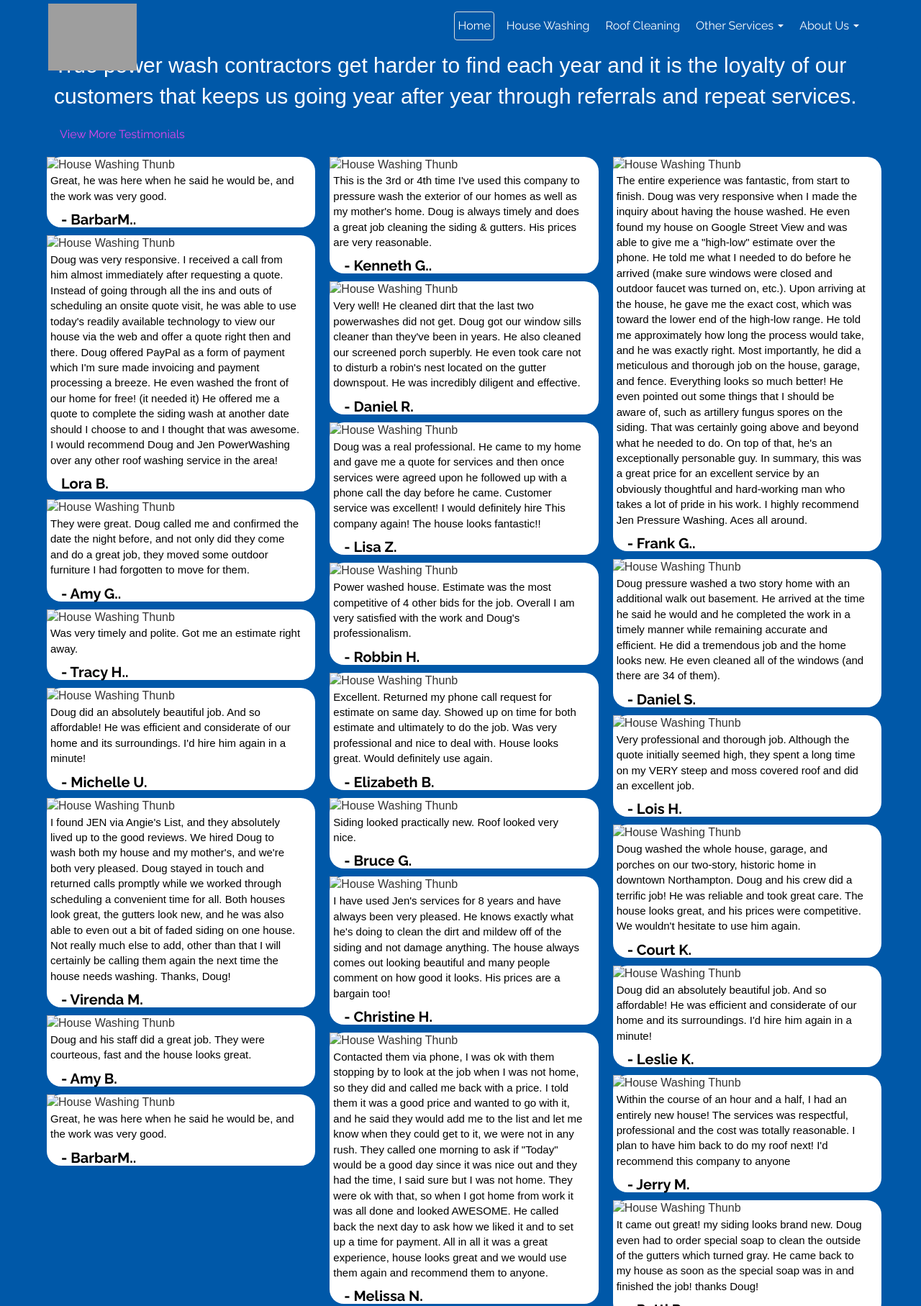
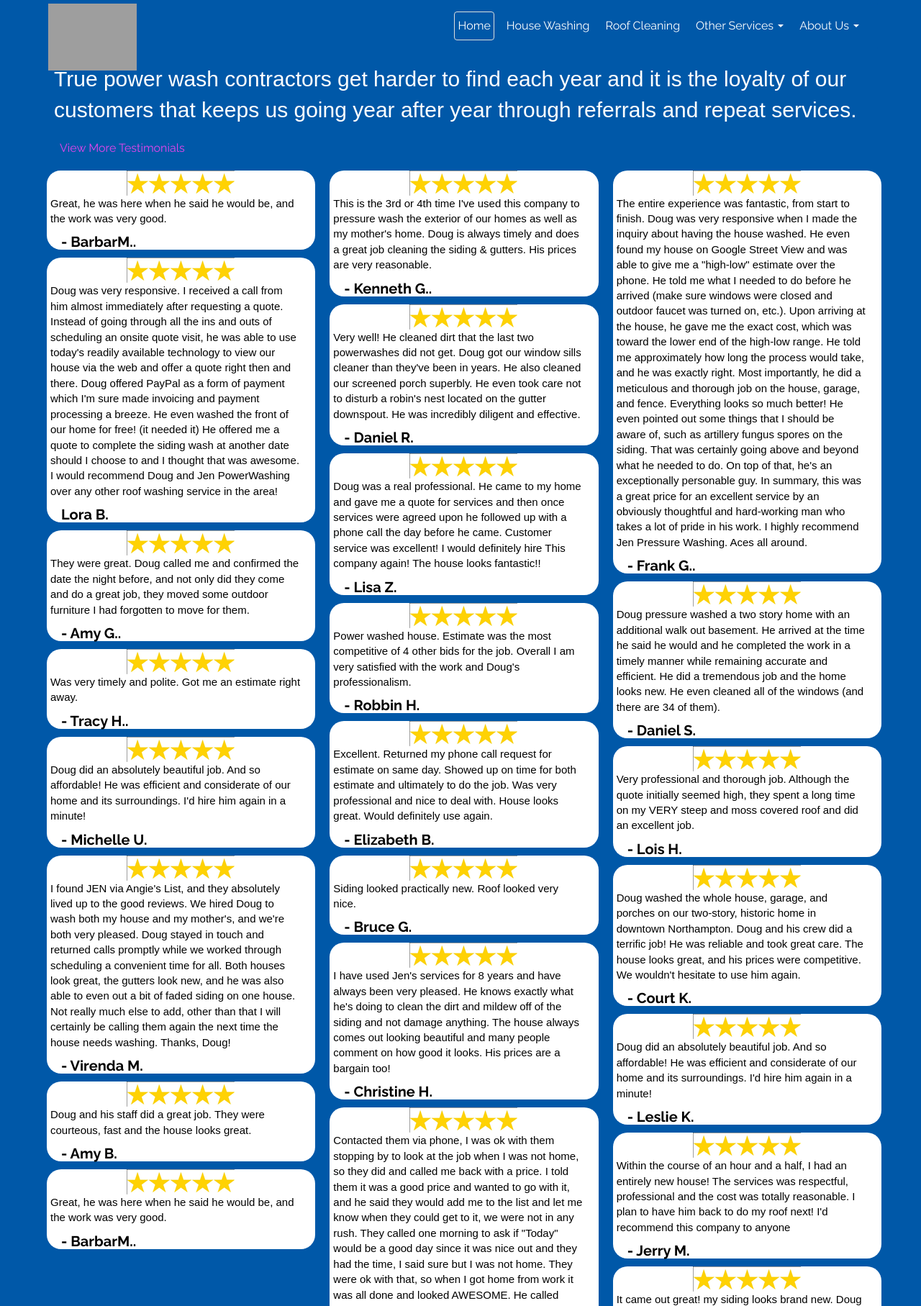
Before and after one commit to jenpwr11/jenpwr11.github.io, a plain HTML site: page reviews.html in a window 1280 px wide. Shown: the part 7-1822 px from the top of the page at 72% size. Drawn offline with nearby package versions, Linux system fonts and the light colour scheme; some packages are replaced by stand-ins of ours; files that its build step writes are made by us from their sources; grey boxes are pictures that could not be loaded.

Commit message:
Add files via upload

```diff
--- a/reviews.html
+++ b/reviews.html
@@ -19,7 +19,7 @@
     </head>
     <body style="height:2840px;max-height:4021px;background-color:#0058a8;">
         <div class="container nav">
-            <nav class="navbar navbar-default">
+            <nav class="navbar navbar-default" style="margin-bottom: 20px;">
                 <div class="navbar-header">
                     <button type="button" class="navbar-toggle collapsed" data-toggle="collapse" data-target="#navbar" aria-expanded="false" aria-controls="navbar">
                         <span class="sr-only">Toggle navigation</span>
@@ -98,13 +98,13 @@
         <div class="container">
             <div class="row">
                 <div class="col-md-4">
-                    <div class="testimonials-inner-section text-center">
-                        <img class="img-responsive" alt="House Washing Thunb" src="assets/img/five-star-rating%20(600%20x%20140).png">
-                        <p>Great, he was here when he said he would be, and the work was very good.</p>
+                    <div class="testimonials-inner-section text-center" style="border-top-left-radius: 19px;">
+                        <img class="img-responsive" alt="House Washing Thunb" src="assets/img/five-star-reviews.png">
+                        <p style="color: #000000;">Great, he was here when he said he would be, and the work was very good.</p>
                         <h4>- BarbarM..</h4>
                     </div>
                     <div class="testimonials-inner-section text-center">
-                        <img class="img-responsive" alt="House Washing Thunb" src="assets/img/five-star-rating%20(600%20x%20140).png">
+                        <img class="img-responsive" alt="House Washing Thunb" src="assets/img/five-star-reviews.png">
                         <p>Doug was very responsive.
 I received a call from him almost immediately after requesting a quote. Instead of going through all the ins and outs of scheduling an onsite quote visit, he was able to use today's readily available technology to view our house via the web and offer a quote right then and there.
 Doug offered PayPal as a form of payment which I'm sure made invoicing and payment processing a breeze.
@@ -114,123 +114,123 @@ I would recommend Doug and Jen PowerWashing over any other roof washing service
                         <h4>Lora B.</h4>
                     </div>
                     <div class="testimonials-inner-section text-center">
-                        <img class="img-responsive" alt="House Washing Thunb" src="assets/img/five-star-rating%20(600%20x%20140).png">
+                        <img class="img-responsive" alt="House Washing Thunb" src="assets/img/five-star-reviews.png">
                         <p>They were great. Doug called me and confirmed the date the night before, and not only did they come and do a great job, they moved some outdoor furniture I had forgotten to move for them.</p>
                         <h4>- Amy G..</h4>
                     </div>
                     <div class="testimonials-inner-section text-center">
-                        <img class="img-responsive" alt="House Washing Thunb" src="assets/img/five-star-rating%20(600%20x%20140).png">
+                        <img class="img-responsive" alt="House Washing Thunb" src="assets/img/five-star-reviews.png">
                         <p>Was very timely and polite. Got me an estimate right away.</p>
                         <h4>- Tracy H..</h4>
                     </div>
                     <div class="testimonials-inner-section text-center">
-                        <img class="img-responsive" alt="House Washing Thunb" src="assets/img/five-star-rating%20(600%20x%20140).png">
+                        <img class="img-responsive" alt="House Washing Thunb" src="assets/img/five-star-reviews.png">
                         <p>Doug did an absolutely beautiful job. And so affordable! He was efficient and considerate of our home and its surroundings. I'd hire him again in a minute!</p>
                         <h4>- Michelle U.</h4>
                     </div>
                     <div class="testimonials-inner-section text-center">
-                        <img class="img-responsive" alt="House Washing Thunb" src="assets/img/five-star-rating%20(600%20x%20140).png">
+                        <img class="img-responsive" alt="House Washing Thunb" src="assets/img/five-star-reviews.png">
                         <p>I found JEN via Angie's List, and they absolutely lived up to the good reviews. We hired Doug to wash both my house and my mother's, and we're both very pleased. Doug stayed in touch and returned calls promptly while we worked through scheduling a convenient time for all. Both houses look great, the gutters look new, and he was also able to even out a bit of faded siding on one house.
 Not really much else to add, other than that I will certainly be calling them again the next time the house needs washing. Thanks, Doug!</p>
                         <h4>- Virenda M.</h4>
                     </div>
                     <div class="testimonials-inner-section text-center">
-                        <img class="img-responsive" alt="House Washing Thunb" src="assets/img/five-star-rating%20(600%20x%20140).png">
+                        <img class="img-responsive" alt="House Washing Thunb" src="assets/img/five-star-reviews.png">
                         <p>Doug and his staff did a great job.  They were courteous, fast and the house looks great.</p>
                         <h4>- Amy B.</h4>
                     </div>
                     <div class="testimonials-inner-section text-center">
-                        <img class="img-responsive" alt="House Washing Thunb" src="assets/img/five-star-rating%20(600%20x%20140).png">
+                        <img class="img-responsive" alt="House Washing Thunb" src="assets/img/five-star-reviews.png">
                         <p>Great, he was here when he said he would be, and the work was very good.</p>
                         <h4>- BarbarM..</h4>
                     </div>
                 </div>
                 <div class="col-md-4">
                     <div class="testimonials-inner-section text-center">
-                        <img class="img-responsive" alt="House Washing Thunb" src="assets/img/five-star-rating%20(600%20x%20140).png">
+                        <img class="img-responsive" alt="House Washing Thunb" src="assets/img/five-star-reviews.png">
                         <p>This is the 3rd or 4th time I've used this company to pressure wash the exterior of our homes as well
 as my mother's home. Doug is always timely and does a great job cleaning the siding & gutters. His
 prices are very reasonable.</p>
                         <h4>- Kenneth G..</h4>
                     </div>
                     <div class="testimonials-inner-section text-center">
-                        <img class="img-responsive" alt="House Washing Thunb" src="assets/img/five-star-rating%20(600%20x%20140).png">
+                        <img class="img-responsive" alt="House Washing Thunb" src="assets/img/five-star-reviews.png">
                         <p>Very well! He cleaned dirt that the last two powerwashes did not get. Doug got our window sills cleaner than they've been in years. He also cleaned our screened porch superbly. He even took care not to disturb a robin's nest located on the gutter downspout. He was incredibly diligent and effective.</p>
                         <h4>- Daniel R.</h4>
                     </div>
                     <div class="testimonials-inner-section text-center">
-                        <img class="img-responsive" alt="House Washing Thunb" src="assets/img/five-star-rating%20(600%20x%20140).png">
+                        <img class="img-responsive" alt="House Washing Thunb" src="assets/img/five-star-reviews.png">
                         <p>Doug was a real professional. He came to my home and gave me a quote for services and then once services were agreed upon he followed up with a phone call the day before he came. Customer service was excellent! I would definitely hire This company again! The house looks fantastic!!</p>
                         <h4>- Lisa Z.</h4>
                     </div>
                     <div class="testimonials-inner-section text-center">
-                        <img class="img-responsive" alt="House Washing Thunb" src="assets/img/five-star-rating%20(600%20x%20140).png">
+                        <img class="img-responsive" alt="House Washing Thunb" src="assets/img/five-star-reviews.png">
                         <p>Power washed house. Estimate was the most competitive of 4 other bids for the job. Overall I am very satisfied with the work and Doug's professionalism.</p>
                         <h4>- Robbin H.</h4>
                     </div>
                     <div class="testimonials-inner-section text-center">
-                        <img class="img-responsive" alt="House Washing Thunb" src="assets/img/five-star-rating%20(600%20x%20140).png">
+                        <img class="img-responsive" alt="House Washing Thunb" src="assets/img/five-star-reviews.png">
                         <p>Excellent. Returned my phone call request for estimate on same day.  Showed up on time for both estimate and ultimately to do the job.  Was very professional and nice to deal with.  House looks great.  Would definitely use again.</p>
                         <h4>- Elizabeth B.</h4>
                     </div>
                     <div class="testimonials-inner-section text-center">
-                        <img class="img-responsive" alt="House Washing Thunb" src="assets/img/five-star-rating%20(600%20x%20140).png">
+                        <img class="img-responsive" alt="House Washing Thunb" src="assets/img/five-star-reviews.png">
                         <p>Siding looked practically new.  Roof looked very nice.</p>
                         <h4>- Bruce G.</h4>
                     </div>
                     <div class="testimonials-inner-section text-center">
-                        <img class="img-responsive" alt="House Washing Thunb" src="assets/img/five-star-rating%20(600%20x%20140).png">
+                        <img class="img-responsive" alt="House Washing Thunb" src="assets/img/five-star-reviews.png">
                         <p>I have used Jen's services for 8 years and have always been very pleased. He knows exactly what he's doing to clean the dirt and mildew off of the siding and not damage anything. The house always comes out looking beautiful and many people comment on how good it looks. His prices are a bargain too!</p>
                         <h4>- Christine H.</h4>
                     </div>
                     <div class="testimonials-inner-section text-center">
-                        <img class="img-responsive" alt="House Washing Thunb" src="assets/img/five-star-rating%20(600%20x%20140).png">
+                        <img class="img-responsive" alt="House Washing Thunb" src="assets/img/five-star-reviews.png">
                         <p>Contacted them via phone, I was ok with them stopping by to look at the job when I was not home, so they did and called me back with a price. I told them it was a good price and wanted to go with it, and he said they would add me to the list and let me know when they could get to it, we were not in any rush. They called one morning to ask if "Today" would be a good day since it was nice out and they had the time, I said sure but I was not home. They were ok with that, so when I got home from work it was all done and looked AWESOME. He called back the next day to ask how we liked it and to set up a time for payment. All in all it was a great experience, house looks great and we would use them again and recommend them to anyone.</p>
                         <h4>- Melissa N.</h4>
                     </div>
                 </div>
                 <div class="col-md-4">
-                    <div class="testimonials-inner-section text-center">
-                        <img class="img-responsive" alt="House Washing Thunb" src="assets/img/five-star-rating%20(600%20x%20140).png">
-                        <p>The entire experience was fantastic, from start to finish.  Doug was very responsive when I made the inquiry about having the house washed.  He even found my house on Google Street View and was able to give me a "high-low" estimate over the phone.  He told me what I needed to do before he arrived (make sure windows were closed and outdoor faucet was turned on, etc.).  Upon arriving at the house, he gave me the exact cost, which was toward the lower end of the high-low range.  He told me approximately how long the process would take, and he was exactly right.  Most importantly, he did a meticulous and thorough job on the house, garage, and fence.  Everything looks so much better!  He even pointed out some things that I should be aware of, such as artillery fungus spores on the siding.  That was certainly going above and beyond what he needed to do.  On top of that, he's an exceptionally personable guy.  In summary, this was a great price for an excellent service by an obviously thoughtful and hard-working man who takes a lot of pride in his work.  I highly recommend Jen Pressure Washing.  Aces all around.</p>
+                    <div class="testimonials-inner-section text-center" style="border-radius: 20px;">
+                        <img class="img-responsive" alt="House Washing Thunb" src="assets/img/five-star-reviews.png">
+                        <p style="border-top-left-radius: 0px;">The entire experience was fantastic, from start to finish.  Doug was very responsive when I made the inquiry about having the house washed.  He even found my house on Google Street View and was able to give me a "high-low" estimate over the phone.  He told me what I needed to do before he arrived (make sure windows were closed and outdoor faucet was turned on, etc.).  Upon arriving at the house, he gave me the exact cost, which was toward the lower end of the high-low range.  He told me approximately how long the process would take, and he was exactly right.  Most importantly, he did a meticulous and thorough job on the house, garage, and fence.  Everything looks so much better!  He even pointed out some things that I should be aware of, such as artillery fungus spores on the siding.  That was certainly going above and beyond what he needed to do.  On top of that, he's an exceptionally personable guy.  In summary, this was a great price for an excellent service by an obviously thoughtful and hard-working man who takes a lot of pride in his work.  I highly recommend Jen Pressure Washing.  Aces all around.</p>
                         <h4>- Frank G..</h4>
                     </div>
                     <div class="testimonials-inner-section text-center">
-                        <img class="img-responsive" alt="House Washing Thunb" src="assets/img/five-star-rating%20(600%20x%20140).png">
+                        <img class="img-responsive" alt="House Washing Thunb" src="assets/img/five-star-reviews.png">
                         <p>Doug pressure washed a two story home with an additional walk out basement. He arrived at the
 time he said he would and he completed the work in a timely manner while remaining accurate and
 efficient. He did a tremendous job and the home looks new. He even cleaned all of the windows (and there are 34 of them).</p>
                         <h4>- Daniel S.</h4>
                     </div>
                     <div class="testimonials-inner-section text-center">
-                        <img class="img-responsive" alt="House Washing Thunb" src="assets/img/five-star-rating%20(600%20x%20140).png">
+                        <img class="img-responsive" alt="House Washing Thunb" src="assets/img/five-star-reviews.png">
                         <p>Very professional and thorough job. Although the quote initially seemed high, they spent a long time
 on my VERY steep and moss covered roof and did an excellent job.</p>
                         <h4>- Lois H.</h4>
                     </div>
                     <div class="testimonials-inner-section text-center">
-                        <img class="img-responsive" alt="House Washing Thunb" src="assets/img/five-star-rating%20(600%20x%20140).png">
+                        <img class="img-responsive" alt="House Washing Thunb" src="assets/img/five-star-reviews.png">
                         <p>Doug washed the whole house, garage, and porches on our two-story, historic home in downtown Northampton. Doug and his crew did a terrific job!  He was reliable and took great care.  The house looks great, and his prices were competitive.  We wouldn't hesitate to use him again.</p>
                         <h4>- Court K.</h4>
                     </div>
                     <div class="testimonials-inner-section text-center">
-                        <img class="img-responsive" alt="House Washing Thunb" src="assets/img/five-star-rating%20(600%20x%20140).png">
+                        <img class="img-responsive" alt="House Washing Thunb" src="assets/img/five-star-reviews.png">
                         <p>Doug did an absolutely beautiful job. And so affordable! He was efficient and considerate of our home and its surroundings. I'd hire him again in a minute!</p>
                         <h4>- Leslie K.</h4>
                     </div>
                     <div class="testimonials-inner-section text-center">
-                        <img class="img-responsive" alt="House Washing Thunb" src="assets/img/five-star-rating%20(600%20x%20140).png">
+                        <img class="img-responsive" alt="House Washing Thunb" src="assets/img/five-star-reviews.png">
                         <p>Within the course of an hour and a half, I had an entirely new house!  The services was respectful, professional and the cost was totally reasonable.  I plan to have him back to do my roof next!   I'd recommend this company to anyone</p>
                         <h4>- Jerry M.</h4>
                     </div>
                     <div class="testimonials-inner-section text-center">
-                        <img class="img-responsive" alt="House Washing Thunb" src="assets/img/five-star-rating%20(600%20x%20140).png">
+                        <img class="img-responsive" alt="House Washing Thunb" src="assets/img/five-star-reviews.png">
                         <p>It came out great!  my siding looks brand new.  Doug even had to order special soap to clean the outside of the gutters which turned gray.  He came back to my house as soon as the special soap was in and finished the job!
 thanks Doug!</p>
                         <h4>- Patti R.</h4>
                     </div>
                     <div class="testimonials-inner-section text-center">
-                        <img class="img-responsive" alt="House Washing Thunb" src="assets/img/five-star-rating%20(600%20x%20140).png">
+                        <img class="img-responsive" alt="House Washing Thunb" src="assets/img/five-star-reviews.png">
                         <p>I found JEN via Angie's List, and they absolutely lived up to the good reviews. We hired Doug to wash both my house and my mother's, and we're both very pleased. Doug stayed in touch and returned calls promptly while we worked through scheduling a convenient time for all. Both houses look great, the gutters look new, and he was also able to even out a bit of faded siding on one house.
 Not really much else to add, other than that I will certainly be calling them again the next time the house needs washing. Thanks, Doug!</p>
                         <h4>- John M.</h4>
```
